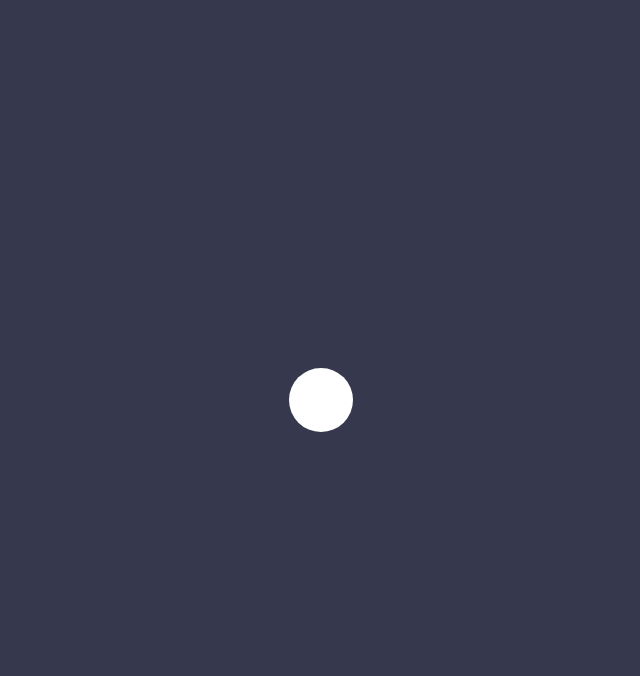
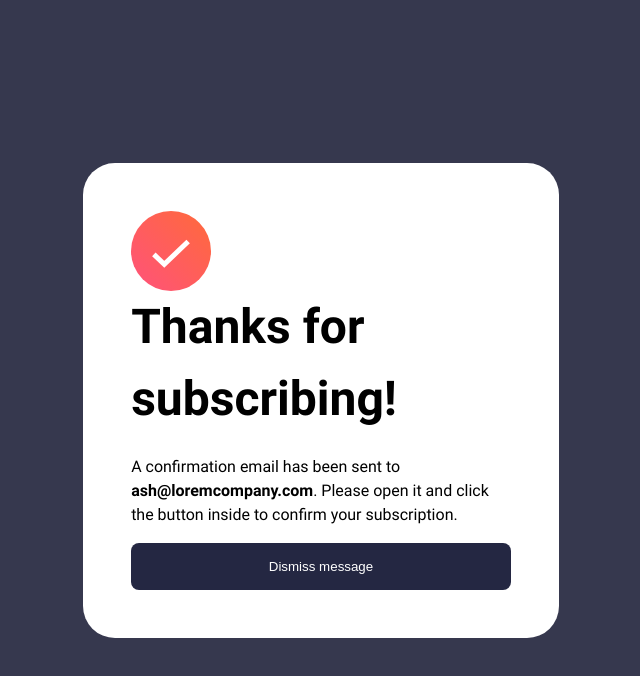
Before and after one commit to sherlineau/frontend-mentor, a React (Vite) app in the folder newsletter-sign-up-with-success-message-main/vite-project/: page / in a window 1280 px wide. Both pictures are taken after typing "name@example.com" into the empty fields and a click on the button "Subscribe to monthly newsletter". Shown: the top 676 px of the page, without its empty margins (319-959 px from the left). Built offline with nearby package versions, Linux system fonts and the light colour scheme.

Commit message:
created component for success page, added to app.jsx, added and adjusted css styling for success page

```diff
--- a/newsletter-sign-up-with-success-message-main/vite-project/src/App.jsx
+++ b/newsletter-sign-up-with-success-message-main/vite-project/src/App.jsx
@@ -1,5 +1,6 @@
 import { useState } from "react";
 import Form from "./components/Form";
+import Success from "./components/Success";
 
 function App() {
   const [success, setSuccess] = useState(false);
@@ -15,7 +16,7 @@ function App() {
       default state behavior false: form should show
       when state is changed to true: success page is shown
       */}
-      {success ?  <div /> : <Form onSubmitProp={onSubmit}  /> }
+      {success ? <Success /> : <Form onSubmitProp={onSubmit} />}
     </div>
   );
 }
--- /dev/null
+++ b/newsletter-sign-up-with-success-message-main/vite-project/src/components/Success.jsx
@@ -0,0 +1,15 @@
+import React from 'react'
+import icon_success from '../assets/images/icon-success.svg'
+
+const Success = () => {
+  return (
+    <div className='success white-background'>
+        <img src={icon_success} alt="orange checkmark" className='success-icon'/>
+        <h1>Thanks for subscribing!</h1>
+        <p>A confirmation email has been sent to <span style={{fontWeight: 700}}>ash@loremcompany.com</span>. Please open it and click the button inside to confirm your subscription.</p>
+        <button>Dismiss message</button>
+    </div>
+  )
+}
+
+export default Success
--- a/newsletter-sign-up-with-success-message-main/vite-project/src/index.css
+++ b/newsletter-sign-up-with-success-message-main/vite-project/src/index.css
@@ -53,22 +53,20 @@ h1 {
 
 body {
   display: flex;
-  margin: auto;
   justify-content: center;
   align-items: center;
   height: 100vh;
   background-color: var(--clr-charcoal);
+  max-width: 1440px;
 }
 
 .row {
   display: flex;
   gap: 2rem;
+  margin: auto;
 }
 
-.main {
-  max-width: 1440px;
-  width: 95%;
-  margin: 0 auto;
+.white-background {
   background-color: var(--clr-white);
   border-radius: 2rem;
   padding: 2rem;
@@ -100,8 +98,8 @@ li::before {
   display: flex;
   flex-direction: column;
   justify-content: center;
-  padding: 1rem;
-  width: 50%;
+  margin: 0 auto;
+  width: 85%;
 }
 
 .form h1, p, ul, form {
@@ -138,7 +136,7 @@ li::before {
   border: .5px solid var(--clr-tomato);
 }
 
-.form button {
+button {
   width: 100%;
   color: var(--clr-white);
   background-color: var(--clr-slate-grey);
@@ -148,6 +146,19 @@ li::before {
   border: none;
 }
 
-.form button:hover {
+button:hover {
   background: var(--clr-tomato);
 }
+
+.success {
+  display: flex;
+  flex-direction: column;
+  width: 45%;
+  margin: 0 auto;
+  padding: 3rem;
+}
+
+.success-icon {
+  width: 5rem;
+  max-width: 50;
+}
```
